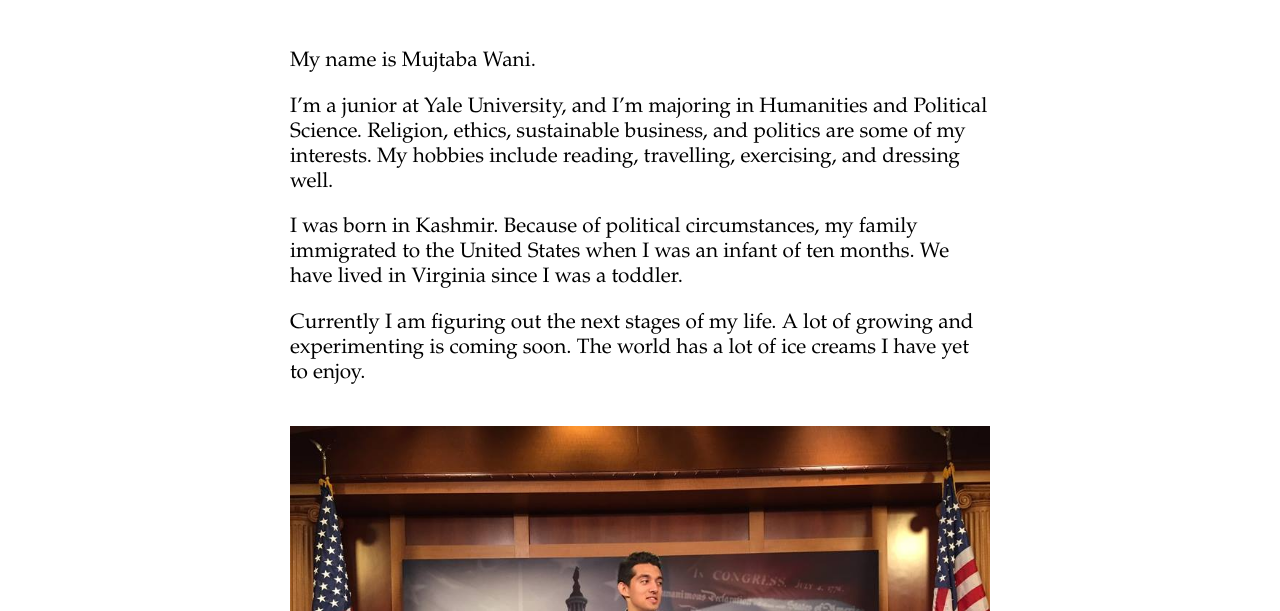
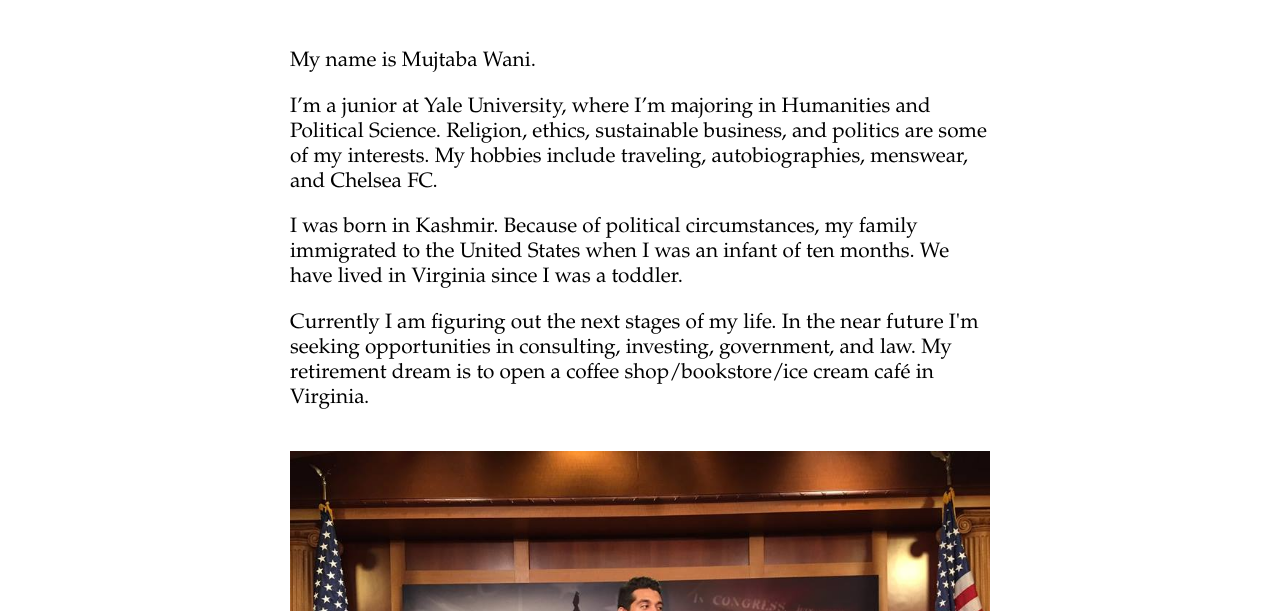
Before and after one commit to mrgoodboy/mujtaba-website, a plain HTML site: page index.html in a window 1280 px wide. Shown: the part 672-1283 px from the top of the page. Drawn offline with Linux system fonts and the light colour scheme.

Commit message:
new update

```diff
--- a/index.html
+++ b/index.html
@@ -63,10 +63,14 @@ window.smoothScrollTo = (function () {
 
 	</div>
 	<div class="section sectionWhite">
-		<p>My name is Mujtaba Wani. </p>
-		<p>I’m a junior at Yale University, and I’m majoring in Humanities and Political Science. Religion, ethics, sustainable business, and politics are some of my interests. My hobbies include reading, travelling, exercising, and dressing well. </p>
-		<p>I was born in Kashmir. Because of political circumstances, my family immigrated to the United States when I was an infant of ten months. We have lived in Virginia since I was a toddler.    </p>
-		<p>Currently I am figuring out the next stages of my life. A lot of growing and experimenting is coming soon. The world has a lot of ice creams I have yet to enjoy.</p>
+
+	<p>My name is Mujtaba Wani.</p>
+
+	<p>I’m a junior at Yale University, where I’m majoring in Humanities and Political Science. Religion, ethics, sustainable business, and politics are some of my interests. My hobbies include traveling, autobiographies, menswear, and Chelsea FC. </p>
+
+	<p>I was born in Kashmir. Because of political circumstances, my family immigrated to the United States when I was an infant of ten months. We have lived in Virginia since I was a toddler.  </p>
+
+	<p>Currently I am figuring out the next stages of my life. In the near future I'm seeking opportunities in consulting, investing, government, and law. My retirement dream is to open a coffee shop/bookstore/ice cream café in Virginia.  </p>
 		<p><img id="senatePhoto" src="static/img/mujtaba-senate.jpg"></p>
 	</div>
 	<div class="socialFooter">
```
Also changed, not shown: 1 other file.
